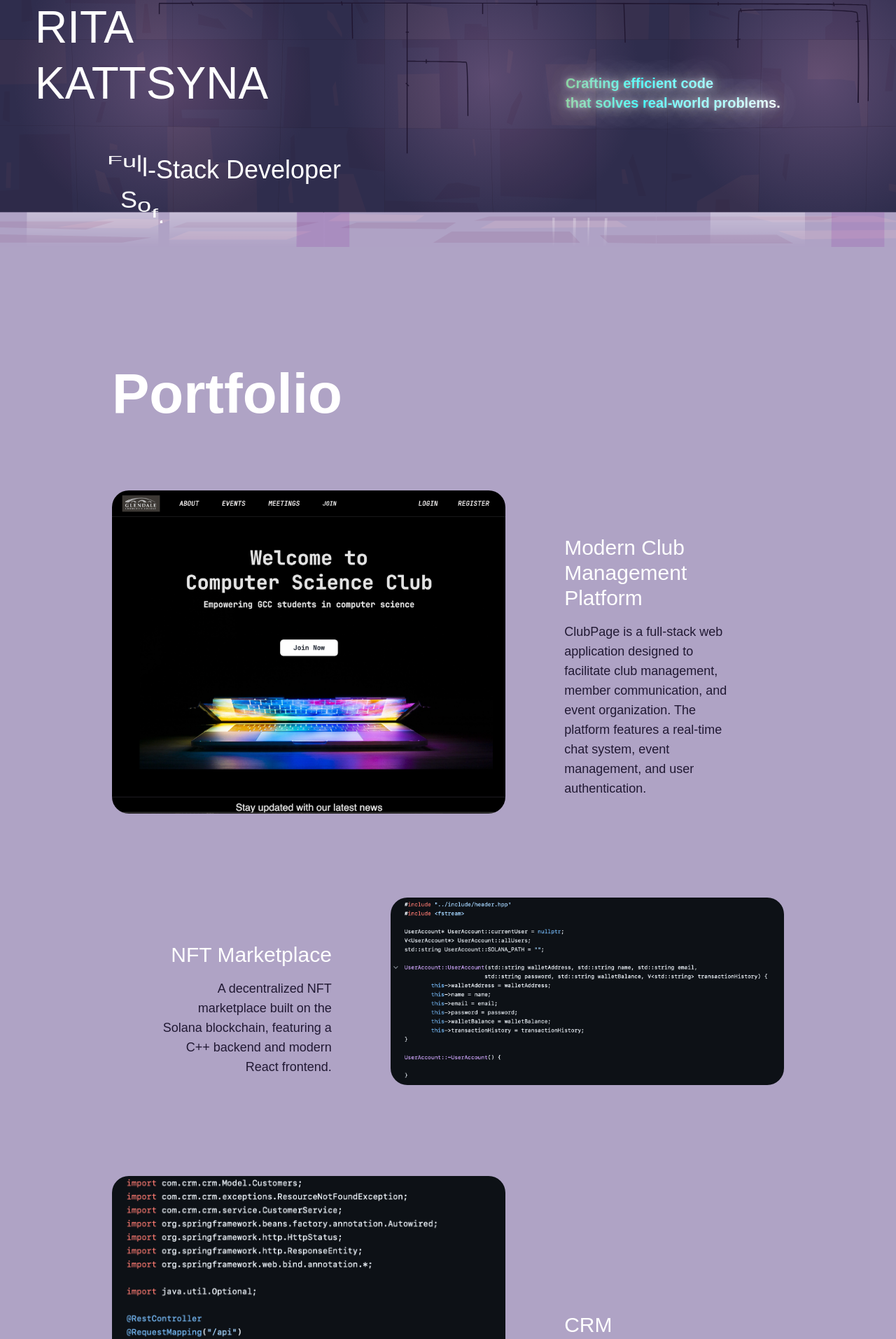
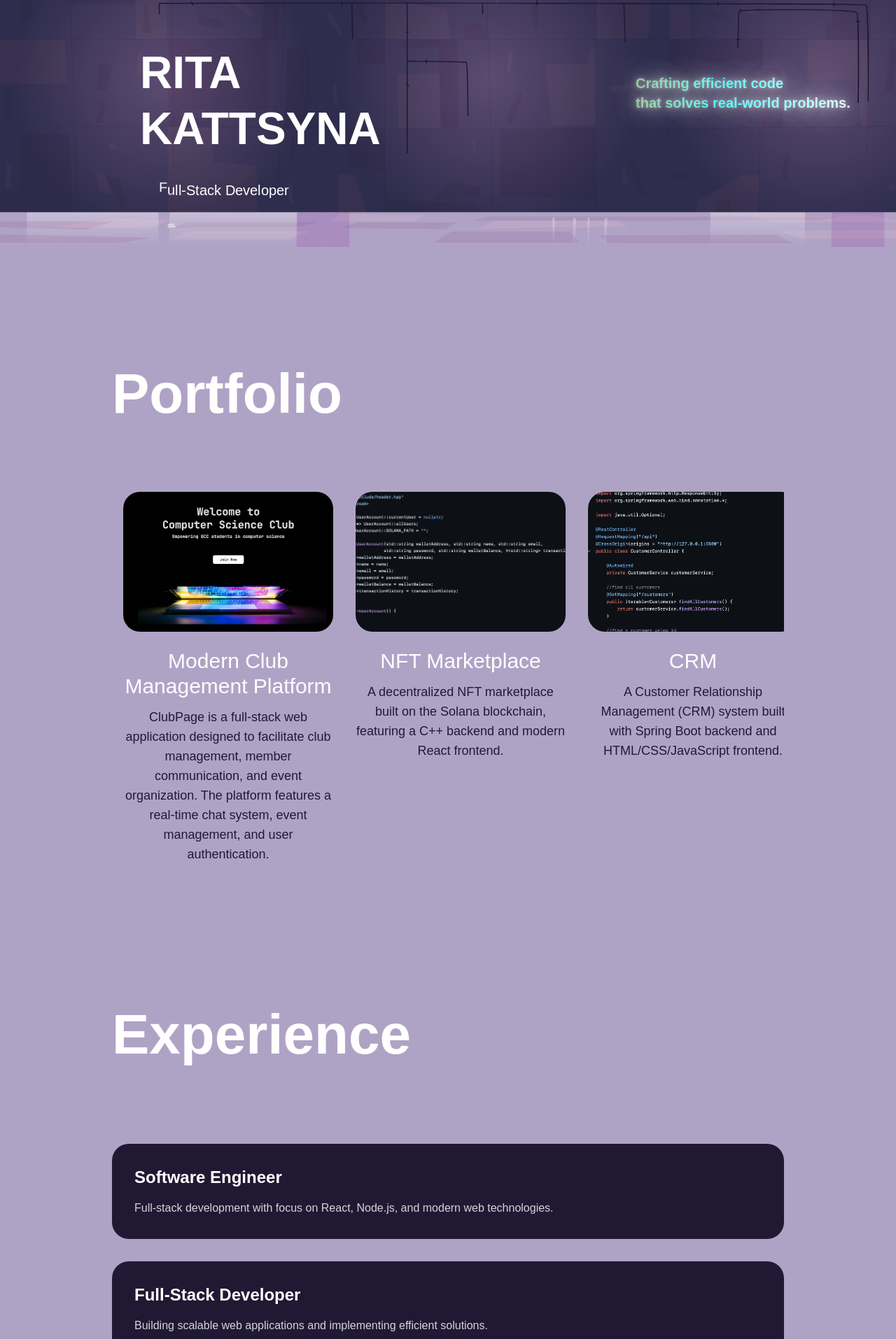
Before and after one commit to prostodiva/kattsyna, a React (Vite) app in the folder frontend/: page /home in a window 1280 px wide. Shown: the part 121-2035 px from the top of the page at 70% size. Built offline with nearby package versions, Linux system fonts and the light colour scheme.

Commit message:
added horizontal scrolling to portfolio section

```diff
--- a/frontend/index.css
+++ b/frontend/index.css
@@ -72,13 +72,6 @@
 }
 
 
-.parallax__floor {
-    position: absolute;
-    --parallax-speed: 0.25;
-    z-index: 5;
-    padding-top: 700px
-}
-
 
 .parallax__content {
     --parallax-speed: 210;
@@ -91,12 +84,13 @@
 
 .parallax__content_h1
 {
-    margin-left: 50px;
+    margin-left: 200px;
+    margin-top: 50px;
 }
 
 .parallax__content_p {
    top: 150px;
-    left: 200px;
+    left: 300px;
 
 }
 
@@ -248,3 +242,12 @@
         -1.8em -1.8em 0 0em #ffffff;
     }
 }
+
+.scrollbar-hide {
+    -ms-overflow-style: none;  /* IE and Edge */
+    scrollbar-width: none;  /* Firefox */
+}
+
+.scrollbar-hide::-webkit-scrollbar {
+    display: none;  /* Chrome, Safari and Opera */
+}
--- a/frontend/src/components/Experience.jsx
+++ b/frontend/src/components/Experience.jsx
@@ -1,14 +1,27 @@
-import  SectionWrapper from '../hook/SectionWrapper';
+import { textVariant } from "@/utils/motion";
+import { motion } from "framer-motion";
+import SectionWrapper from '../hook/SectionWrapper';
 
 const Experience = () => {
     return (
-        <div className="section">
-            <h1>Experience</h1>
-            <p>
-                Here is an overview of my work experience in the field of software development and related industries.
-            </p>
+        <div className='text-center md:text-left md:px-20 lg:px-40 text-white pb-20 md:pb-32 relative z-10 bg-primary'>
+            <motion.div variants={textVariant()} className="relative z-20 bg-primary py-4">
+                <h2 className="text-white font-bold md:text-[80px] sm:text-[50px] text-[40px]">Experience</h2>
+            </motion.div>
+
+            <div className='mt-10 md:mt-20 flex flex-col gap-8 relative z-20'>
+                <div className='bg-secondary p-8 rounded-3xl'>
+                    <h3 className='text-white text-2xl font-bold mb-4'>Software Engineer</h3>
+                    <p className='text-gray-300'>Full-stack development with focus on React, Node.js, and modern web technologies.</p>
+                </div>
+
+                <div className='bg-secondary p-8 rounded-3xl'>
+                    <h3 className='text-white text-2xl font-bold mb-4'>Full-Stack Developer</h3>
+                    <p className='text-gray-300'>Building scalable web applications and implementing efficient solutions.</p>
+                </div>
+            </div>
         </div>
     );
 };
 
-export default SectionWrapper(Experience, 'experience');
+export default SectionWrapper(Experience, "experience");
--- a/frontend/src/components/Hero.jsx
+++ b/frontend/src/components/Hero.jsx
@@ -1,25 +1,19 @@
-import { setupParallax } from '@/utils/parallax';
-import { useEffect } from 'react';
 import "../../index.css";
 import Position from './Position';
 
 import bg from '../assets/parallax/back.svg';
-import floor from '../assets/parallax/floor.svg';
 
 const Hero = ({ scrollContainer }) => {
-    useEffect(() => {
-        const cleanup = setupParallax();
-        return cleanup;
-    }, []);
-
     return (
         <section className="parallax">
             <div className="parallax__content w-full z-30">
                 <div className="w-full lg:w-1/2">
-                    <h1 className='parallax__content_h1 font-medium text-white text-[32px] md:text-[64px] 2xl:text-[96px] leading-tight'>
+                    <h1 className='parallax__content_h1 font-bold text-white text-[32px] md:text-[64px] 2xl:text-[96px] leading-tight'>
                         RITA <br /> KATTSYNA
                     </h1>
-                    <Position />
+                    <div>
+                        <Position />
+                    </div>
                 </div>
                 <div>
                     <div className="parallax__content_p font-bold text-[14px] sm:text-[18px] md:text-[20px] 2xl:text-[24px] leading-[1.4] streaky-glow text-white -mt-48 sm:-mt-56 -ml-4 sm:-ml-8">
@@ -28,7 +22,6 @@ const Hero = ({ scrollContainer }) => {
                 </div>
             </div>
             <img className="parallax__bg" src={bg} alt="" />
-            <img className="parallax__floor" src={floor} alt="" />
         </section>
 
     );
--- a/frontend/src/components/NavBar.jsx
+++ b/frontend/src/components/NavBar.jsx
@@ -1,7 +1,6 @@
 import React from "react";
 import { useEffect, useRef, useState} from "react";
 import { navLinks } from "../data/index";
-import { Link } from "react-router-dom";
 
 const NavBar = ({ children }) => {
     const [active, setActive] = useState("hero");
@@ -42,7 +41,7 @@ const NavBar = ({ children }) => {
 
     return (
         <nav
-    className="w-full top-0 fixed items-center bg-transparent p-4 sm:px-16 sm:py-6 fixed z-50"
+    className="w-full -top-2 left-16 fixed items-center bg-transparent p-4 sm:px-16 sm:py-6 fixed z-50"
         >
             <ul className='list-none hidden sm:flex flex-row gap-5'>
                 {navLinks.map((nav) => (
--- a/frontend/src/components/Portfolio.jsx
+++ b/frontend/src/components/Portfolio.jsx
@@ -1,18 +1,13 @@
 import { fadeIn, textVariant } from "@/utils/motion";
 import { motion, useAnimation } from "framer-motion";
-import { useEffect, useRef, useState } from "react";
+import { useEffect } from "react";
 import { useInView } from "react-intersection-observer";
 import "../../index.css";
 import { portfolio } from "../data/index";
 import { SectionWrapper } from '../hook';
 import { styles } from "../styles/index";
 
-const ProjectCard = ({
-                         index,
-                         name,
-                         description,
-                         image,
-                     }) => {
+const ProjectCard = ({ index, name, description, image }) => {
     const controls = useAnimation();
     const { ref, inView } = useInView({
         threshold: 0.1,
@@ -24,59 +19,48 @@ const ProjectCard = ({
         }
     }, [controls, inView]);
 
-    const isEven = index % 2 === 0;
-
-
-
     return (
         <motion.div
             ref={ref}
             animate={controls}
             initial="hidden"
             variants={fadeIn("up", "spring", 0, 0.75)}
-            className={`w-full mt-[-2px] flex flex-col md:flex-row ${isEven ? "md:flex-row" : "md:flex-row-reverse"} gap-5`}
+            className="w-full flex flex-col items-center"
         >
-            <div className='relative w-full md:w-3/5'>
+            <div className='relative w-full flex flex-col items-center'>
                 <img
                     src={image}
                     alt='project_image'
-                    className='w-full h-auto object-cover md:rounded-3xl'
+                    className='w-[300px] h-[200px] object-cover rounded-3xl'
                 />
-            </div>
-
-            <div className={`w-full md:w-2/5 px-6 md:p-16 flex flex-col justify-center ${isEven ? "text-left md:text-left" : "text-left md:text-right"}`}>
-                <h3 className='text-white font-medium text-md sm:text-lg md:text-xl lg:text-2xl xl:text-3xl 2xl:text-4xl lg:text-5xl leading-tight'>{name}</h3>
-                <p className='mt-4 text-secondary text-sm sm:text-xs md:text-sm lg:text-md xl:text-lg 2xl:text-xl'>{description}</p>
+                <div className='mt-6 text-center w-full max-w-[300px]'>
+                    <h3 className='text-white font-medium text-xl md:text-2xl lg:text-3xl leading-tight'>{name}</h3>
+                    <p className='mt-3 text-secondary text-sm md:text-base lg:text-lg'>{description}</p>
+                </div>
             </div>
         </motion.div>
     );
 };
 
 const Portfolio = () => {
-    const [current, setCurrent] = useState(0);
-    const cardRefs = useRef([]);
-    const [hasInteracted, setHasInteracted] = useState(false);
-
-    useEffect(() => {
-        if (hasInteracted) {
-            cardRefs.current[current]?.scrollIntoView({
-                behavior: "smooth",
-                inline: "center",
-                block: "nearest"
-            });
-        }
-    }, [current, hasInteracted]);
+    const loopedProjects = [...portfolio, ...portfolio, ...portfolio];
 
     return (
-        <div className='text-center md:text-left md:px-20 lg:px-40'>
+        <div className='text-center md:text-left md:px-20 lg:px-40 text-white pb-20 md:pb-32'>
             <motion.div variants={textVariant()}>
                 <h2 className={`${styles.sectionText}`}>Portfolio</h2>
             </motion.div>
 
-            <div className='mt-10 md:mt-20 flex flex-col gap-10 md:gap-20'>
-                {portfolio.map((project, index) => (
-                    <ProjectCard key={`project-${index}`} index={index} {...project} />
-                ))}
+            <div className='mt-10 md:mt-20 relative'>
+                <div className='overflow-x-auto pb-4 scrollbar-hide'>
+                    <div className='flex gap-8 min-w-max px-4'>
+                        {loopedProjects.map((project, index) => (
+                            <div key={`project-${index}`} className='w-[300px] flex-shrink-0'>
+                                <ProjectCard index={index} {...project} />
+                            </div>
+                        ))}
+                    </div>
+                </div>
             </div>
         </div>
     );
--- a/frontend/src/components/Position.jsx
+++ b/frontend/src/components/Position.jsx
@@ -5,7 +5,7 @@ const produceSpans = (text, animation) => {
         <span
             key={index}
             className={`inline-block transform-style-3d origin-bottom ${animation}`}
-            style={{ animationDelay: `${index * 0.05}s` }}
+            style={{ animationDelay: `${index * 0.06}s` }}
         >
             {letter === " " ? "\u00A0" : letter}
         </span>
@@ -14,7 +14,7 @@ const produceSpans = (text, animation) => {
 
 const Position = () => {
     return (
-        <div className="relative cursor-default font-medium text-white text-[16px] xs:text-[20px] sm:text-[30px] md:text-[36px] 2xl:text-[66px] leading-[32px] 2xl:leading-[40px] w-full h-[120px] sm:h-[160px] md:h-[200px] flex justify-center items-center z-50">
+        <div className="relative cursor-default font-medium text-white text-[12px] xs:text-[14px] sm:text-[16px] md:text-[20px] 2xl:text-[32px] leading-[24px] 2xl:leading-[36px] w-full h-[80px] sm:h-[100px] md:h-[120px] flex justify-center items-center z-50">
             <div className="relative flex flex-col items-center justify-center w-full h-full">
                 <div className="text first relative flex justify-center w-full z-50" aria-label="Full-Stack Developer">
                     {produceSpans("Full-Stack Developer", "animate-textRotate1")}
--- a/frontend/src/pages/HomePage.jsx
+++ b/frontend/src/pages/HomePage.jsx
@@ -2,8 +2,8 @@ import { useRef } from "react";
 import Contact from "../components/Contact";
 import Experience from "../components/Experience";
 import Hero from "../components/Hero";
+import NavBar from "../components/NavBar";
 import Portfolio from "../components/Portfolio";
-import NavBar from "../components/NavBar";
 
 
 const HomePage = () => {
@@ -18,13 +18,13 @@ const HomePage = () => {
                 <section id="hero" className='z-10'>
                     <Hero scrollContainer={wrapperRef} />
                 </section>
-                <section id="portfolio" className='relative z-30 bg-primary mt-[-2px]'>
+                <section id="portfolio" className='relative z-20 bg-primary mt-[-2px]'>
                     <Portfolio />
                 </section>
-                <section id="experience" className='relative z-30 bg-primary'>
+                <section id="experience" className='relative z-30 bg-primary mt-[-2px]'>
                     <Experience />
                 </section>
-                <section id="contact" className='relative z-30 bg-primary'>
+                <section id="contact" className='relative z-40 bg-primary'>
                     <Contact />
                 </section>
             </div>
```
